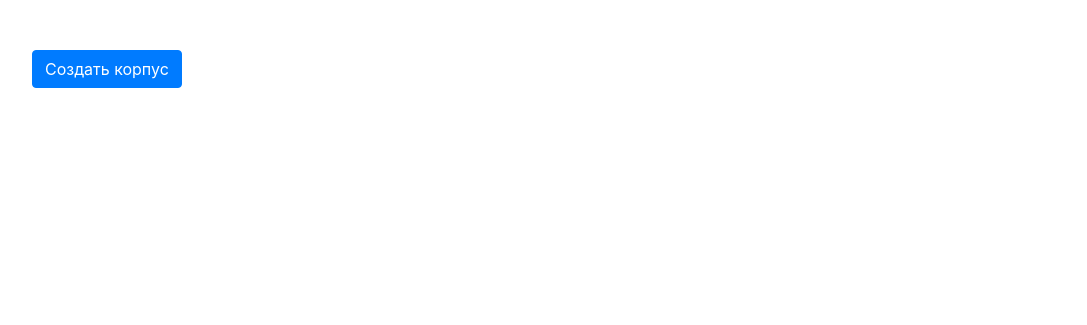
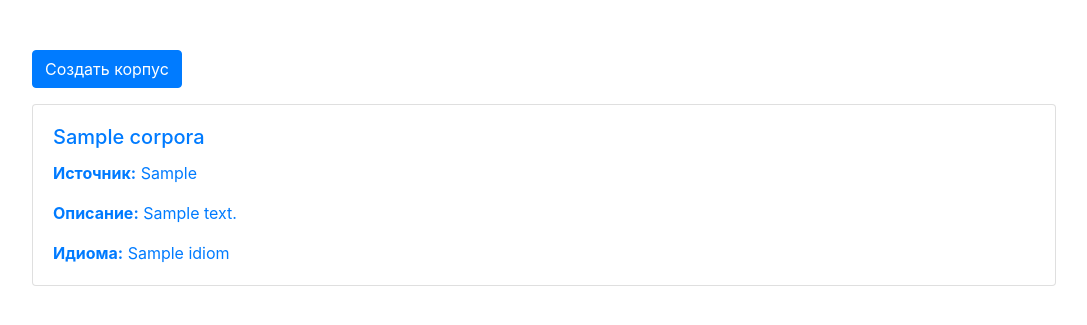
Before and after one commit to Interprole/chechencorpora, a Flask app: page /corpora in a window 1280 px wide. Shown: the part 56-381 px from the top of the page, without its empty margins (96-1183 px from the left). Run offline with Flask 3, Linux system fonts and the light colour scheme; a user stored in the database is signed in; tables that the repository leaves empty hold one stand-in row (values such as "Sample post"); some libraries are stand-ins or nearby versions.

Commit message:
language tree

```diff
--- a/app.py
+++ b/app.py
@@ -1,5 +1,5 @@
 from sklearn.neighbors import KNeighborsClassifier
-import random
+import plotly.graph_objects as go
 from flask import (
     Flask,
     render_template,
@@ -17,14 +17,16 @@ from flask_login import (
 from flask_bcrypt import Bcrypt
 import os
 from database import (
-    retrieve_corpora,
+    get_corpora,
     init_database,
     create_database,
     add_user,
     add_corpus,
     load_user,
     init_login_manager,
-    find_user
+    find_user,
+    get_idioms,
+    add_idiom
     )
 from dotenv import load_dotenv
 
@@ -63,26 +65,119 @@ def home():
     return render_template('index.html')
 
 
-@app.route('/corpora')
+@app.route('/corpora', methods=['POST', 'GET'])
 def corpora():
-    corpora = retrieve_corpora()
-    return render_template('corpora.html', corpora=corpora)
+    if request.method == 'POST':
+        name = request.form.get('name')
+        description = request.form.get('description')
+        source = request.form.get('source')
+        idiom_id = get_idioms(
+            request.form.get('idiom')).id
+
+        if get_corpora(name=name):
+            message = 'existing corpus'
+        else:
+            add_corpus(name=name,
+                       source=source,
+                       description=description,
+                       idiom_id=idiom_id)
+            message = 'success'
+
+    corpora = get_corpora()
+    idioms = get_idioms()
+    message = ''
+
+    return render_template('corpora.html', corpora=corpora,
+                           message=message, idioms=idioms)
+
+
+@app.route('/idioms', methods=['POST', 'GET'])
+def idioms():
+    if request.method == 'POST':
+        name = request.form.get('name')
+
+        # group_id здесь может быть ''
+        group_id = request.form.get('group')
+        if group_id == '':
+            group_id = None
+
+        if get_idioms(name=name):
+            message = 'existing idiom'
+        else:
+            add_idiom(name=name, group_id=group_id)
+            message = 'success'
+
+    idioms = get_idioms()
+    tree_data = {}
+
+    # Создаем данные для дерева
+    for idiom in idioms:
+        idiom_data = {'name': idiom.name,
+                      'group': idiom.group.name if idiom.group else 'Языки',
+                      'corpora': []}
+        for corpus in idiom.corpora:
+            corpus_link = f'<a href="/corpora/{corpus.id}">{corpus.name}</a>'
+            idiom_data['corpora'].append(corpus_link)
+        if idiom.group_id not in tree_data:
+            tree_data[idiom.group_id] = {'name': idiom.group.name
+                                         if idiom.group else 'Языки',
+                                         'children': []}
+        tree_data[idiom.group_id]['children'].append(idiom_data)
+
+    # Функция для создания дерева
+    def create_tree(tree_nodes, node):
+        if 'children' in node:
+            for child in node['children']:
+                create_tree(tree_nodes, child)
+        if 'group' in node or node.get('name') == 'Языки':
+            print(tree_nodes)
+            tree_nodes['labels'].append(node['name'])
+            tree_nodes['parents'].append(node.get('group'))
+            tree_nodes['customdata'].append(node.get('corpora'))
+
+    tree_nodes = {'labels': [], 'parents': [],
+                  'customdata': []}
+    create_tree(tree_nodes, {'children': list(tree_data.values())})
+    treemap = go.Treemap(
+        labels=tree_nodes['labels'],
+        parents=tree_nodes['parents'],
+        # Добавляем информацию о корпусах в пользовательские данные
+        customdata=tree_nodes['customdata'],
+        hovertemplate="<b>%{label}</b><br><br>" +
+        "Corpora: %{customdata}<br>" +
+        "<extra></extra>",
+    )
+
+    # Создание дерева
+    fig = go.Figure(
+        data=treemap)
+    fig.update_traces(root_color="lightgrey")
+    fig.update_layout(
+        title='Дерево языков',
+        margin=dict(t=50, l=25, r=25, b=25),
+    )
+
+    # Возвращаем интерактивное дерево в виде HTML
+    tree_html = fig.to_html(full_html=False, include_plotlyjs='cdn')
+
+    message = ''
+    return render_template('idioms.html', idioms=idioms,
+                           message=message, tree_html=tree_html)
 
 
 @app.route('/signup', methods=['POST', 'GET'])
 def signup():
     if request.method == 'POST':
-        login = request.form['login']
-        name = request.form['name']
-        email = request.form['email']
-        password = request.form['password']
-        rand_id = random.randint(0, 99999999)
+        login = request.form.get('login')
+        name = request.form.get('name')
+        email = request.form.get('email')
+        password = request.form.get('password')
 
         # Validating login and password
         if find_user(login):
-            return render_template('signup.html', error='existing login')
+            return render_template('signup.html', message='existing login')
         if find_user(email):
-            return render_template('signup.html', error='existing email')
+            return render_template('signup.html', message='existing email')
 
         # Hash password
         hashed_password = bcrypt.generate_password_hash(
@@ -90,8 +185,7 @@ def signup():
                 ).decode("utf-8")
 
         # Create and save new user
-        add_user(id=rand_id,
-                 login=login,
+        add_user(login=login,
                  name=name,
                  email=email,
                  password=hashed_password)
@@ -100,11 +194,6 @@ def signup():
         return redirect(url_for('login'))
 
     return render_template('signup.html')
-
-
-@app.route('/my_corpora')
-def my_corpora():
-    return render_template('corpora.html')
 
 
 @app.route('/logout')
@@ -138,12 +227,12 @@ def login():
 
             return redirect(url_for('home'))
 
-        error = 'wrong password'
+        message = 'wrong password'
     else:
-        error = 'invalid login'
+        message = 'invalid login'
 
     # Failed login
-    return render_template('signin.html', error=error)
+    return render_template('signin.html', message=message)
 
 
 if __name__ == '__main__':
--- a/templates/base.html
+++ b/templates/base.html
@@ -27,7 +27,7 @@
       <a class="nav-link" href="/search">Поиск по корпусам</a>
       <a class="nav-link" href="https://ps95.ru/dikdosham/ru/">Словарь</a>
       <a class="nav-link" href="/corpora">Список корпусов</a>
-      <a class="nav-link" href="/corpora">Список идиомов</a>
+      <a class="nav-link" href="/idioms">Список идиомов</a>
     </div>
     <div class="navbar-nav">
       {% if current_user.is_authenticated %}
--- a/templates/corpora.html
+++ b/templates/corpora.html
@@ -1,21 +1,32 @@
 {% extends 'base.html' %}
 {% block content %}
+
 {% if current_user.admin %}
 <p>
-  <button class="btn btn-primary" type="button" data-toggle="collapse" data-target="#collapseExample" aria-expanded="false" aria-controls="collapseExample">
+  <button class="btn btn-primary" type="button" data-toggle="collapse" data-target="#corpuscreate" aria-expanded="false" aria-controls="corpuscreate">
     Создать корпус
   </button>
 </p>
-<div class="collapse" id="collapseExample">
+<div class="collapse" id="corpuscreate">
   <div class="card card-body">
     <form class="container" action="#" method="POST">
         <div class="form-group">
             <label for="name">Название</label>
             <input type="text" class="form-control" name="name" id="name" aria-describedby="nameHelp" placeholder="Введите название" required="true"></input>
+            {% if message == 'existing corpus' %}
+            <div class="alert alert-danger" role="alert">
+                Корпус с таким названием уже существует
+            </div>
+            {% endif %}
         </div>
         <div class="form-group">
-            <label for="idiom">Корпус какого идиома</label>
-            <input type="text" class="form-control" name="idiom" id="idiom" aria-describedby="idiomHelp" placeholder="Введите название идиома" required="true"></input>
+            <label for="idiom">Корпус какого идиома?</label>
+            <select class="form-control" name="idiom" id="idiom" aria-describedby="idiomHelp" required>
+                <option value="" selected disabled>Выберите идиому</option>
+                {% for idiom in idioms %}
+                <option value="{{ idiom.id }}">{{ idiom.name }}</option>
+                {% endfor %}
+            </select>
         </div>
         <div class="form-group">
             <label for="source">Источник</label>
@@ -30,30 +41,18 @@
     </div>
 </div>
 {% endif %}
-<div class="list-group">
+
 {% for corpus in corpora %}
+    <a href="/corpora/{{ corpus.id }}" class="corpus-link">
+        <div class="card mb-3">
+            <div class="card-body">
+                <h5 class="card-title">{{ corpus.name }}</h5>
+                <p class="card-text"><strong>Источник:</strong> {{ corpus.source }}</p>
+                <p class="card-text"><strong>Описание:</strong> {{ corpus.description }}</p>
+                <p class="card-text"><strong>Идиома:</strong> {{ corpus.idiom.name }}</p>
+            </div>
+        </div>
+    </a>
+{% endfor %}
 
-{% if corpus[6] == 1 %}
-  <div class="list-group-item">
-  <a href="/corpus/{{corpus.id}}" class="list-group-item list-group-item-action">
-    <div class="d-flex w-100 justify-content-between">
-      <h2 class="mb-1">{{corpus[1]}}</h2>
-      <h5 class="mb-1">{{corpus[3]}}</h5>
-      <small class="text-body-secondary">{{corpus[4]}}</small>
-    </div>
-    <p class="mb-1">{{corpus[2]}}</p>
-    <small class="text-body-secondary"><b>{{corpus[5]}}+</b></small>
-  </a>
-  {% if session.login == corpus[3] %}
-  <div class="d-grid gap-2 d-md-flex justify-content-md-end">
-  <a class="btn btn-warning" role="button" href="/edit/{{corpus[0]}}">Редактивароть</a>
-  <form href="/corpora" method="post">
-    <button type="submit" class="btn btn-danger" name="del" value='{"corpus_id":"{{corpus[0]}}","author":"{{corpus[3]}}"}'>Удалить</button>
-  </form>
-  </div>
-  {% endif %}
-  </div>
-{% endif %}
-{% endfor %}
-</div>
 {% endblock %}
--- a/templates/signin.html
+++ b/templates/signin.html
@@ -7,7 +7,7 @@
 <div class="form-group">
     <label for="login">Логин</label>
     <input type="login" class="form-control" name="login" id="login" aria-describedby="loginHelp" placeholder="Введите логин или электронную почту">
-    {% if error == 'invalid login' %}
+    {% if message == 'invalid login' %}
     <div class="alert alert-danger" role="alert">
         Пользователя с таким логином не существует
     </div>
@@ -17,7 +17,7 @@
 <div class="form-group">
     <label for="password">Пароль</label>
     <input type="password" class="form-control" name="password" id="password" placeholder="Введите пароль">
-    {% if error == 'wrong password' %}
+    {% if message == 'wrong password' %}
     <div class="alert alert-danger" role="alert">
         Неверный пароль
     </div>
--- a/templates/signup.html
+++ b/templates/signup.html
@@ -7,7 +7,7 @@
 <div class="form-group">
     <label for="login">Логин</label>
     <input type="login" class="form-control" name="login" id="login" aria-describedby="loginHelp" placeholder="Введите логин">
-	{% if err == 'existing login' %}
+	{% if message == 'existing login' %}
     <div class="alert alert-danger" role="alert">
         Пользователь с таким логином уже существует
     </div>
@@ -17,7 +17,7 @@
 <div class="form-group">
     <label for="email">Почта</label>
     <input type="email" class="form-control" name="email" id="email" aria-describedby="emailHelp" placeholder="Введите почту" required="true">
-    {% if err == 'existing email' %}
+    {% if message == 'existing email' %}
     <div class="alert alert-danger" role="alert">
         Пользователь с такой почтой уже существует
     </div>
```
Also changed, not shown: database.py (+38 -10 lines).
